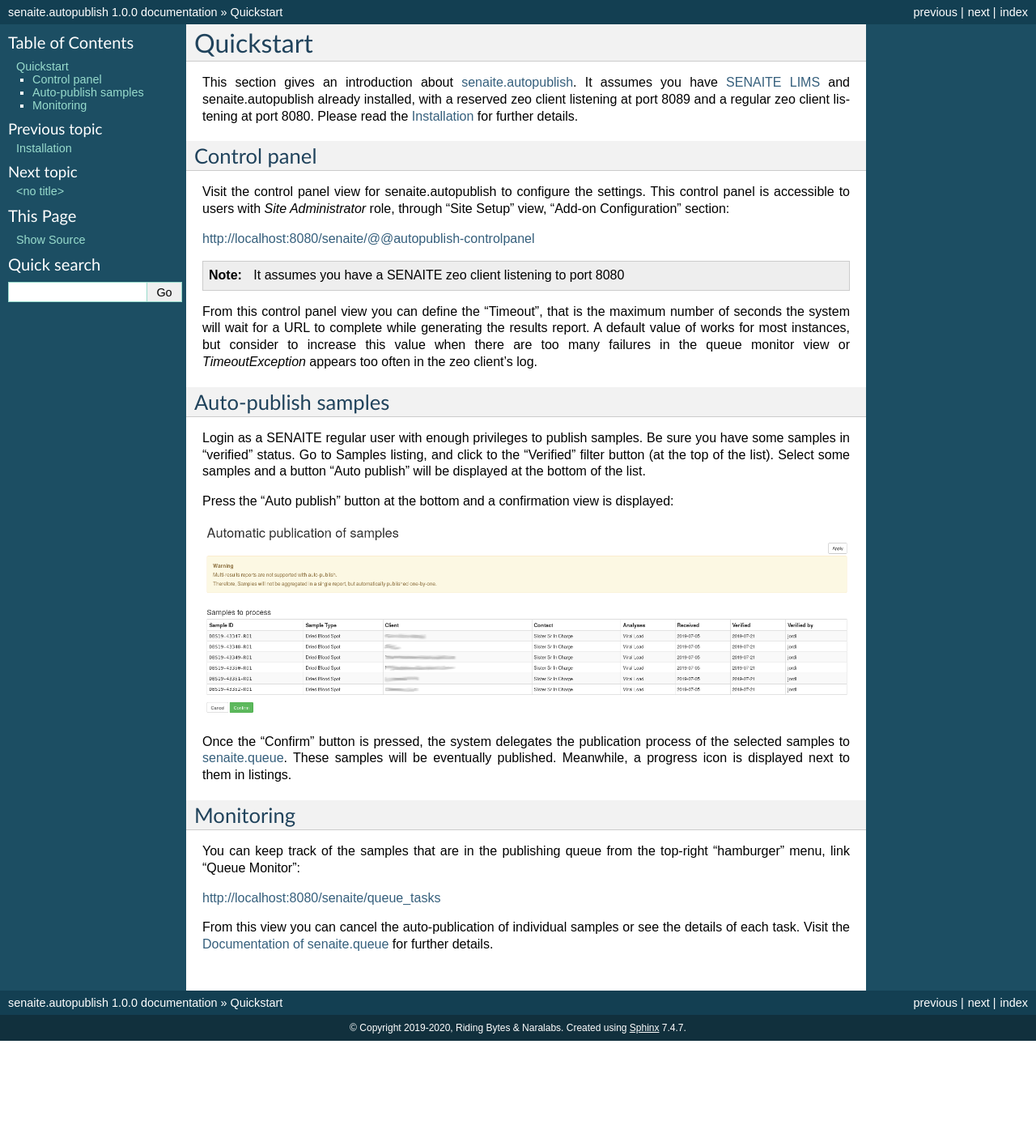
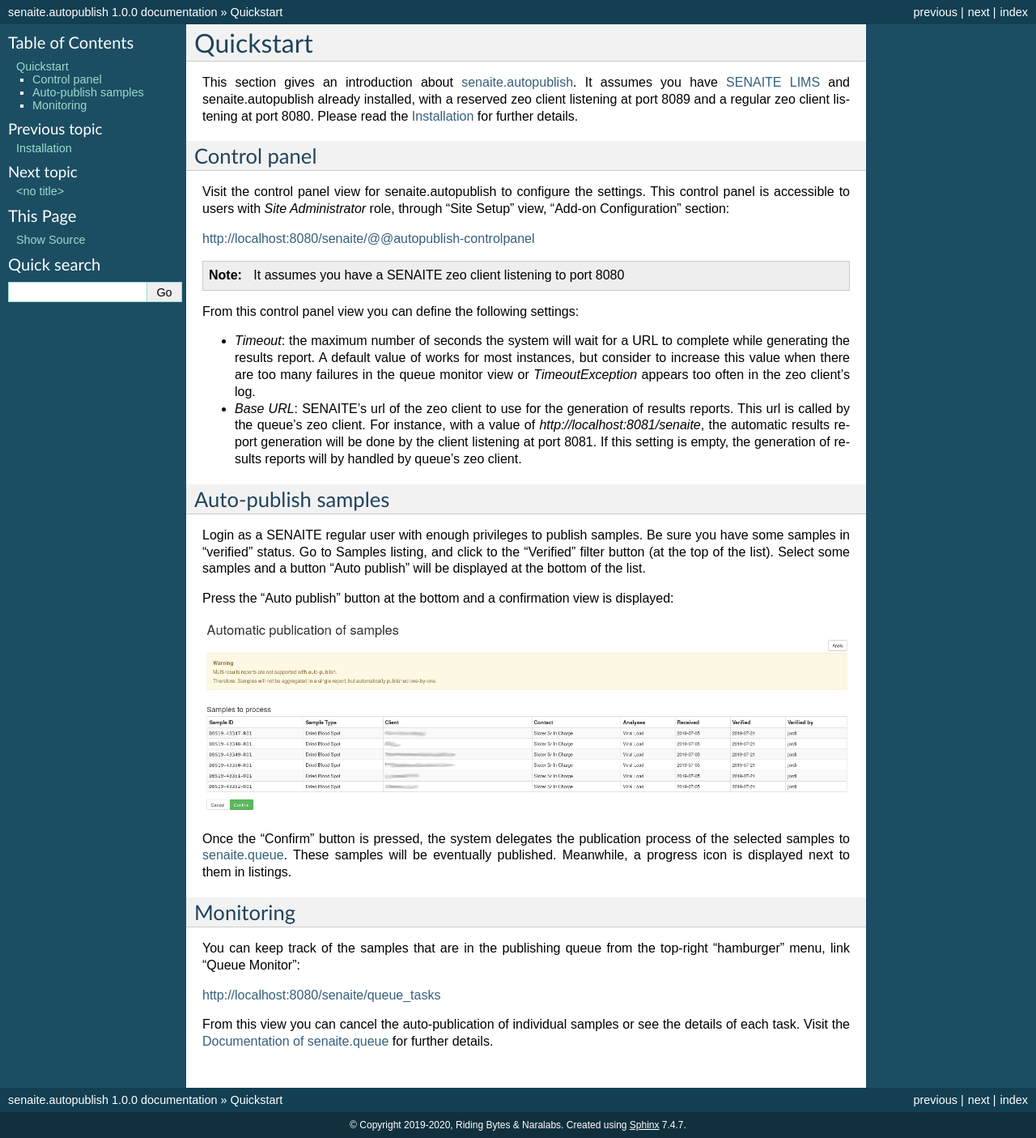
Before and after one commit to senaite/senaite.autopublish, a Sphinx documentation site: the page built from docs/quickstart.rst, in a window 1280 px wide. Shown: the whole page at 81% size. Built offline with Sphinx 7.4.7, drawn with Linux system fonts in a browser that asks for light colours; before the commit the page ends 1285 px from its top, so only the background shows below that.

Commit message:
Added documentation about the Base URL setting

```diff
--- a/docs/quickstart.rst
+++ b/docs/quickstart.rst
@@ -17,11 +17,20 @@
 
 .. note:: It assumes you have a SENAITE zeo client listening to port 8080
 
-From this control panel view you can define the "Timeout", that is the maximum
-number of seconds the system will wait for a URL to complete while generating
-the results report. A default value of works for most instances, but consider
-to increase this value when there are too many failures in the queue monitor
-view or `TimeoutException` appears too often in the zeo client's log.
+From this control panel view you can define the following settings:
+
+* *Timeout*: the maximum number of seconds the system will wait for a URL to
+  complete while generating the results report. A default value of works for
+  most instances, but consider to increase this value when there are too many
+  failures in the queue monitor view or `TimeoutException` appears too often in
+  the zeo client's log.
+
+* *Base URL*: SENAITE's url of the zeo client to use for the generation of
+  results reports. This url is called by the queue's zeo client. For instance,
+  with a value of *http://localhost:8081/senaite*, the automatic results report
+  generation will be done by the client listening at port 8081. If this setting
+  is empty, the generation of results reports will by handled by queue's zeo
+  client.
 
 
 Auto-publish samples
```
